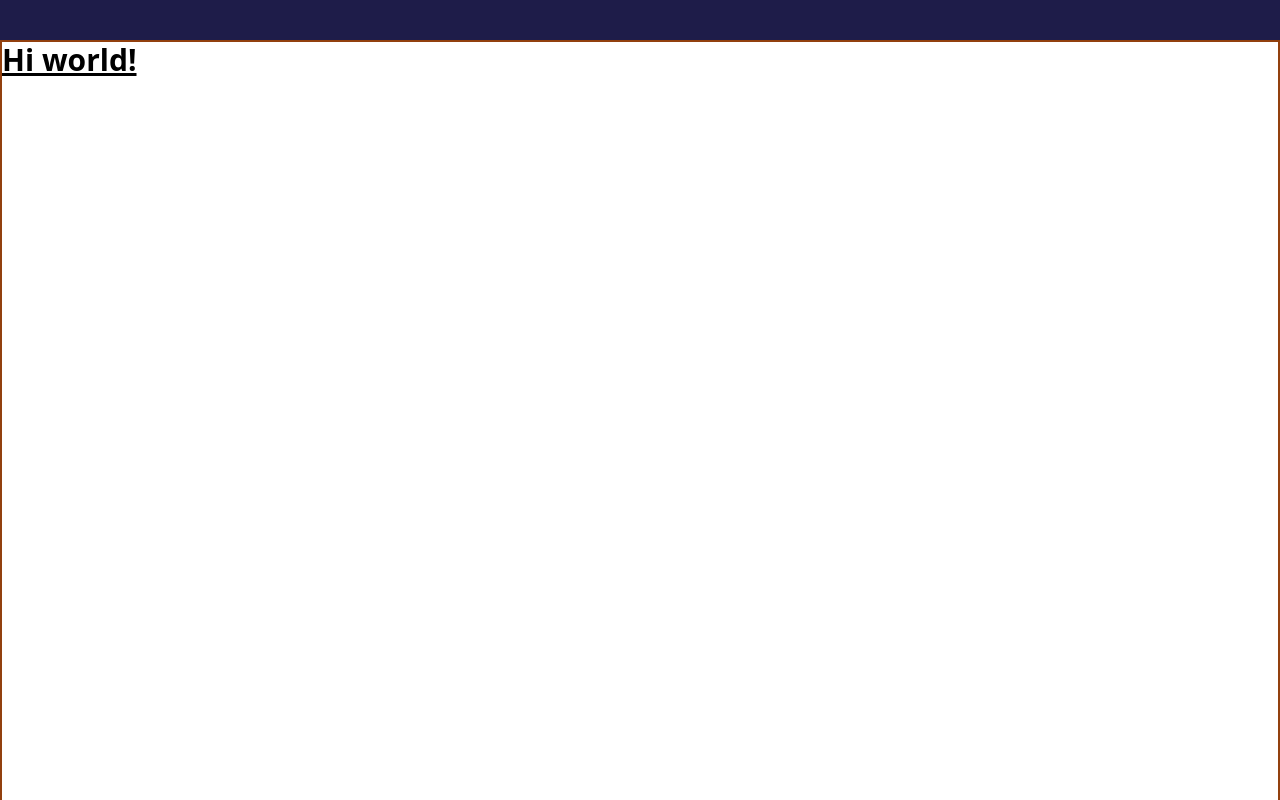
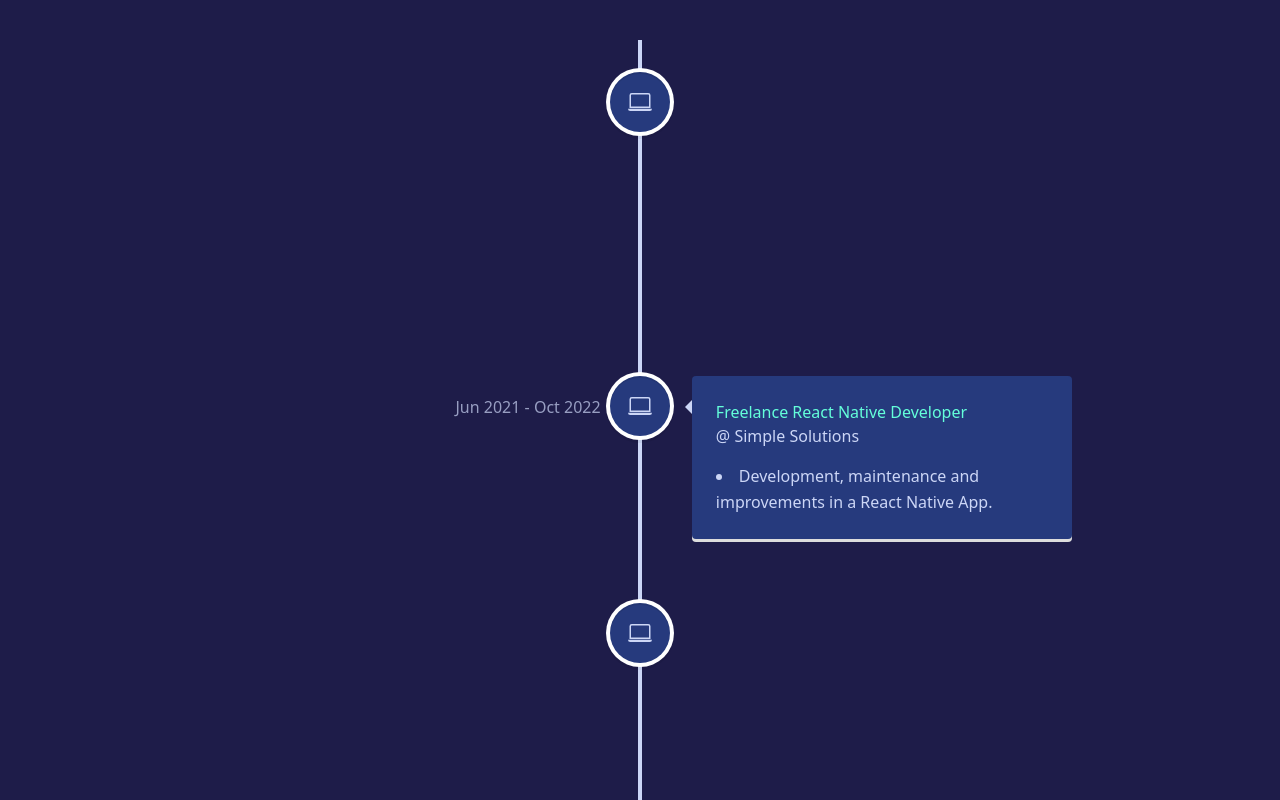
Before and after one commit to GonzaloGorgojo/GonzaloGorgojoV2, a React (Vite) app: page / in a window 1280 px wide. Shown: the part 760-1560 px from the top of the page. Built offline with nearby package versions, Linux system fonts and the light colour scheme.

Commit message:
feat(experience): created experience component

```diff
--- a/package.json
+++ b/package.json
@@ -10,9 +10,11 @@
   },
   "dependencies": {
     "@deadcoder0904/react-typical": "^0.1.2",
+    "@types/react-vertical-timeline-component": "^3.3.3",
     "react": "^18.2.0",
     "react-dom": "^18.2.0",
-    "react-icons": "^4.8.0"
+    "react-icons": "^4.8.0",
+    "react-vertical-timeline-component": "^3.6.0"
   },
   "devDependencies": {
     "@types/react": "^18.0.28",
--- a/src/App.tsx
+++ b/src/App.tsx
@@ -1,3 +1,4 @@
+import WorkExperience from './components/experience/experience';
 import Footer from './components/footer/footer';
 import Header from './components/header/header';
 import PageIndex from './components/page-index/pageIndex';
@@ -9,6 +10,7 @@ function App(): JSX.Element {
       <PageIndex />
       <ContactLinks />
       <Header />
+      <WorkExperience />
       <Footer />
     </div>
   );
--- /dev/null
+++ b/src/assets/experience.json
@@ -0,0 +1,52 @@
+[
+  {
+    "id": 1,
+    "position": "Full Stack Developer",
+    "company": "Blanc Labs",
+    "companyLink": "https://blanclabs.com/",
+    "description": [
+      "Developing a mobile app with React Native.",
+      "Developing microservices with NestJs and Typescript.",
+      "Building front-end with VueJs."
+    ],
+    "start": "Feb 2022",
+    "end": "Present"
+  },
+  {
+    "id": 2,
+    "position": "Freelance React Native Developer",
+    "company": "Simple Solutions",
+    "companyLink": "https://simplesolutions.com.ar/",
+    "description": [
+      "Development, maintenance and improvements in a React Native App."
+    ],
+    "start": "Jun 2021",
+    "end": "Oct 2022"
+  },
+  {
+    "id": 3,
+    "position": "Back End Developer",
+    "company": "Redbee",
+    "companyLink": "https://redbee.io/en/",
+    "description": [
+      "Developed microservices with NodeJs and Typescript.",
+      "Developed microservices with Kotlin.",
+      "Test automation with cypress."
+    ],
+    "start": "Apr 2021",
+    "end": "Feb 2022"
+  },
+  {
+    "id": 4,
+    "position": "Software Developer",
+    "company": "Simple Solutions",
+    "companyLink": "https://simplesolutions.com.ar/",
+    "description": [
+      "API Development with Node Js.",
+      "Development of Cloud Function querying Cloud SQL in Google Cloud Platform.",
+      "Maintenance and improvements in a REACT-NATIVE app."
+    ],
+    "start": "Aug 2020",
+    "end": "Apr 2021"
+  }
+]
--- /dev/null
+++ b/src/common/colors.ts
@@ -0,0 +1,9 @@
+const COLORS = {
+  mainTextColor: '#64ffda',
+  mainBgColor: '#1e1c49',
+  alternativeTextColor: '#ccd6f6',
+  HoverBgColor: '#4c584c',
+  alternativeBgColor: '#263a7d',
+};
+
+export default COLORS;
--- /dev/null
+++ b/src/common/types.ts
@@ -0,0 +1,9 @@
+export interface Experience {
+  id: number;
+  position: string;
+  company: string;
+  companyLink: string;
+  description: string[];
+  start: string;
+  end: string;
+}
--- a/src/components/experience/experience.tsx
+++ b/src/components/experience/experience.tsx
@@ -0,0 +1,71 @@
+import {
+  VerticalTimeline,
+  VerticalTimelineElement,
+} from 'react-vertical-timeline-component';
+import 'react-vertical-timeline-component/style.min.css';
+import { BsLaptop } from 'react-icons/bs';
+import experienceData from '../../assets/experience.json';
+import { Experience } from '../../common/types';
+import COLORS from '../../common/colors';
+
+function WorkExperience(): JSX.Element {
+  const experience: Experience[] = experienceData;
+
+  return (
+    <div
+      id="experience"
+      className="experience-container container flex flex-col justify-center items-center "
+    >
+      <div className="w-3/4">
+        <VerticalTimeline lineColor={`${COLORS.alternativeTextColor}`}>
+          {experience.map((e) => {
+            return (
+              <VerticalTimelineElement
+                key={e.id}
+                className="vertical-timeline-element--work"
+                contentStyle={{
+                  background: COLORS.alternativeBgColor,
+                  color: COLORS.alternativeTextColor,
+                }}
+                contentArrowStyle={{
+                  borderRight: `7px solid ${COLORS.alternativeTextColor}`,
+                }}
+                date={`${e.start} - ${e.end} `}
+                iconStyle={{
+                  background: COLORS.alternativeBgColor,
+                  color: COLORS.alternativeTextColor,
+                }}
+                icon={<BsLaptop />}
+              >
+                <h3
+                  className="vertical-timeline-element-title"
+                  style={{ color: COLORS.mainTextColor }}
+                >
+                  {e.position}
+                </h3>
+                <h4 className="vertical-timeline-element-subtitle">
+                  @{' '}
+                  <a
+                    className="experience-company-link"
+                    href={e.companyLink}
+                    target="_blank"
+                    rel="noreferrer"
+                  >
+                    {e.company}
+                  </a>
+                </h4>
+                <p style={{ color: COLORS.alternativeTextColor }}>
+                  {e.description.map((item) => (
+                    <li key={item}>{item}</li>
+                  ))}
+                </p>
+              </VerticalTimelineElement>
+            );
+          })}
+        </VerticalTimeline>
+      </div>
+    </div>
+  );
+}
+
+export default WorkExperience;
--- a/src/components/footer/footer.tsx
+++ b/src/components/footer/footer.tsx
@@ -1,10 +1,10 @@
 function Footer(): JSX.Element {
   return (
     <div
-      id="footer-container"
+      id="education"
       className="container border-2 border-amber-800 h-screen"
     >
-      <h1 className="text-3xl font-bold underline">Hi world!</h1>
+      <h1 className="text-3xl font-bold underline">Education!</h1>
     </div>
   );
 }
--- a/src/components/header/header.tsx
+++ b/src/components/header/header.tsx
@@ -5,7 +5,7 @@ import RESUMEPDF from '@/assets/resume.pdf';
 function Header(): JSX.Element {
   return (
     <div
-      id="header-container"
+      id="about"
       className="header-container container flex flex-col h-screen justify-center items-center "
     >
       <div className="header-resume border-2 border-emerald-300 rounded p-1 absolute top-3 right-3">
--- a/src/components/page-index/pageIndex.tsx
+++ b/src/components/page-index/pageIndex.tsx
@@ -1,4 +1,5 @@
 import { useState } from 'react';
+import COLORS from '../../common/colors';
 
 function PageIndex(): JSX.Element {
   const [isActive, setIsActive] = useState(1);
@@ -6,24 +7,32 @@ function PageIndex(): JSX.Element {
   return (
     <div className="flex flex-col items-start fixed left-2 top-1/2 w-1/4">
       <div className="relative">
-        <a href="#header-container" onClick={() => setIsActive(1)}>
+        <a href="#about" onClick={() => setIsActive(1)}>
           <div
             className="index-circle rounded-full "
-            style={{ backgroundColor: isActive === 1 ? '#64ffda' : '' }}
+            style={{
+              backgroundColor: isActive === 1 ? COLORS.mainTextColor : '',
+            }}
           />
         </a>
         <div className="index-top-line" />
-        <a href="#footer-container" onClick={() => setIsActive(2)}>
+        <a href="#experience" onClick={() => setIsActive(2)}>
           <div
             className="index-circle rounded-full "
-            style={{ backgroundColor: isActive === 2 ? '#64ffda' : '' }}
+            style={{
+              backgroundColor: isActive === 2 ? COLORS.mainTextColor : '',
+            }}
           />
         </a>
         <div className="index-bottom-line" />
-        <div
-          className="index-circle rounded-full"
-          style={{ backgroundColor: isActive === 3 ? '#64ffda' : '' }}
-        />
+        <a href="#education" onClick={() => setIsActive(3)}>
+          <div
+            className="index-circle rounded-full"
+            style={{
+              backgroundColor: isActive === 3 ? COLORS.mainTextColor : '',
+            }}
+          />
+        </a>
       </div>
     </div>
   );
--- a/src/index.css
+++ b/src/index.css
@@ -6,6 +6,7 @@
   --main-text-color: #64ffda;
   --main-bg-color: #1e1c49;
   --alternative-text-color: #ccd6f6;
+  --alternative-bg-color: #263a7d;
   --background-hover-color: #4c584c;
 }
 
@@ -80,3 +81,12 @@
 .header-resume:hover {
   background-color: var(--background-hover-color);
 }
+
+/*Experience component style*/
+.experience-container {
+  background-color: var(--main-bg-color);
+}
+
+.experience-company-link:hover {
+  color: var(--main-text-color);
+}
```
Also changed, not shown: 1 other file (tests, documents, lock files or other folders).
